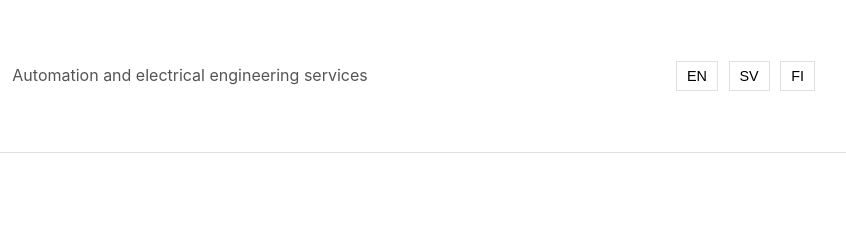
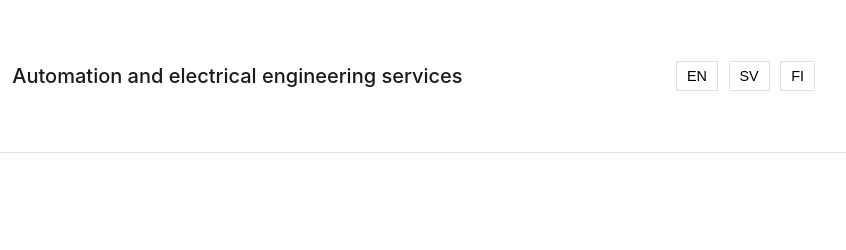
Before and after one commit to mictechab/mictechab.github.io, a plain HTML site: page index.html in a window 1280 px wide. Shown: the top 250 px of the page, 305-1151 px from the left. Drawn offline with Linux system fonts and the light colour scheme.

Commit message:
bigger subtitle

```diff
--- a/index.html
+++ b/index.html
@@ -86,9 +86,13 @@
         }
 
         .subtitle {
-            color: var(--muted);
+            color: var(--text);
+            font-size: 1.25rem;   /* try 1.2–1.4rem */
+            font-weight: 500;
+            line-height: 1.3;
             max-width: 780px;
         }
+
 
         .columns {
             display: grid;
```
